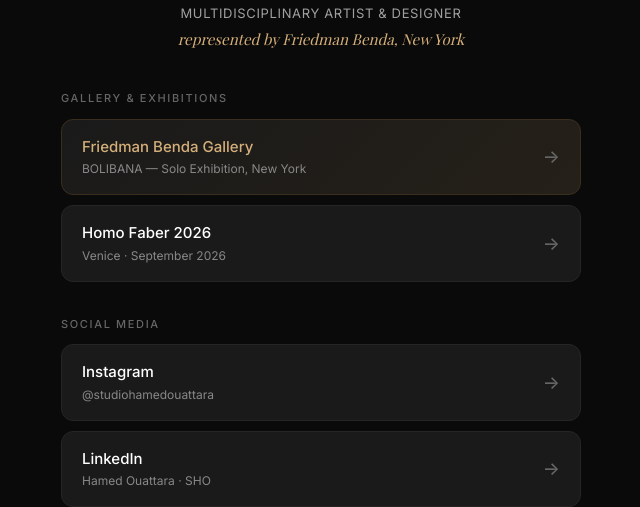
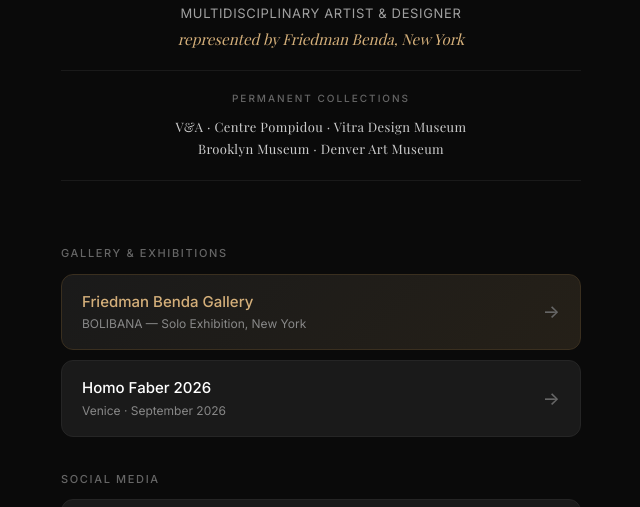
Before and after one commit to hamedouattaradesign-sys/Links, a plain HTML site: page index.html in a window 1280 px wide. Shown: the part 214-721 px from the top of the page, without its empty margins (319-959 px from the left). Drawn offline with nearby package versions, Linux system fonts and the light colour scheme; a web font is replaced by a local one.

Commit message:
Update index.html

```diff
--- a/index.html
+++ b/index.html
@@ -68,7 +68,33 @@
   font-size: 15px;
   color: #d4af7a;
   text-align: center;
+  margin-bottom: 20px;
+}
+
+.collections {
+  width: 100%;
+  padding: 20px 0;
+  border-top: 1px solid #1a1a1a;
+  border-bottom: 1px solid #1a1a1a;
   margin-bottom: 40px;
+  text-align: center;
+}
+
+.collections-label {
+  font-size: 10px;
+  font-weight: 500;
+  color: #666666;
+  letter-spacing: 0.2em;
+  text-transform: uppercase;
+  margin-bottom: 10px;
+}
+
+.collections-list {
+  font-family: 'Playfair Display', serif;
+  font-size: 13px;
+  color: #cccccc;
+  letter-spacing: 0.03em;
+  line-height: 1.7;
 }
 
 .section-title {
@@ -222,6 +248,9 @@
   .gallery {
     font-size: 14px;
   }
+  .collections-list {
+    font-size: 12px;
+  }
 }
 </style>
 </head>
@@ -234,6 +263,14 @@
   <h1 class="name">Hamed Ouattara</h1>
   <p class="subtitle">Multidisciplinary Artist & Designer</p>
   <p class="gallery">represented by Friedman Benda, New York</p>
+
+  <div class="collections">
+    <div class="collections-label">Permanent Collections</div>
+    <div class="collections-list">
+      V&A · Centre Pompidou · Vitra Design Museum<br>
+      Brooklyn Museum · Denver Art Museum
+    </div>
+  </div>
 
   <div class="section-title">Gallery & Exhibitions</div>
 
@@ -279,7 +316,7 @@
     <span class="link-arrow">→</span>
   </a>
 
-  <a href="https://www.facebook.com/hamed.ouattara.brasonkabra" target="_blank" rel="noopener" class="link">
+  <a href="https://www.facebook.com/hamed.ouattara1/" target="_blank" rel="noopener" class="link">
     <div class="link-content">
       <span class="link-title">Facebook BRASONKABRA</span>
       <span class="link-sub">Philosophical voice</span>
```
